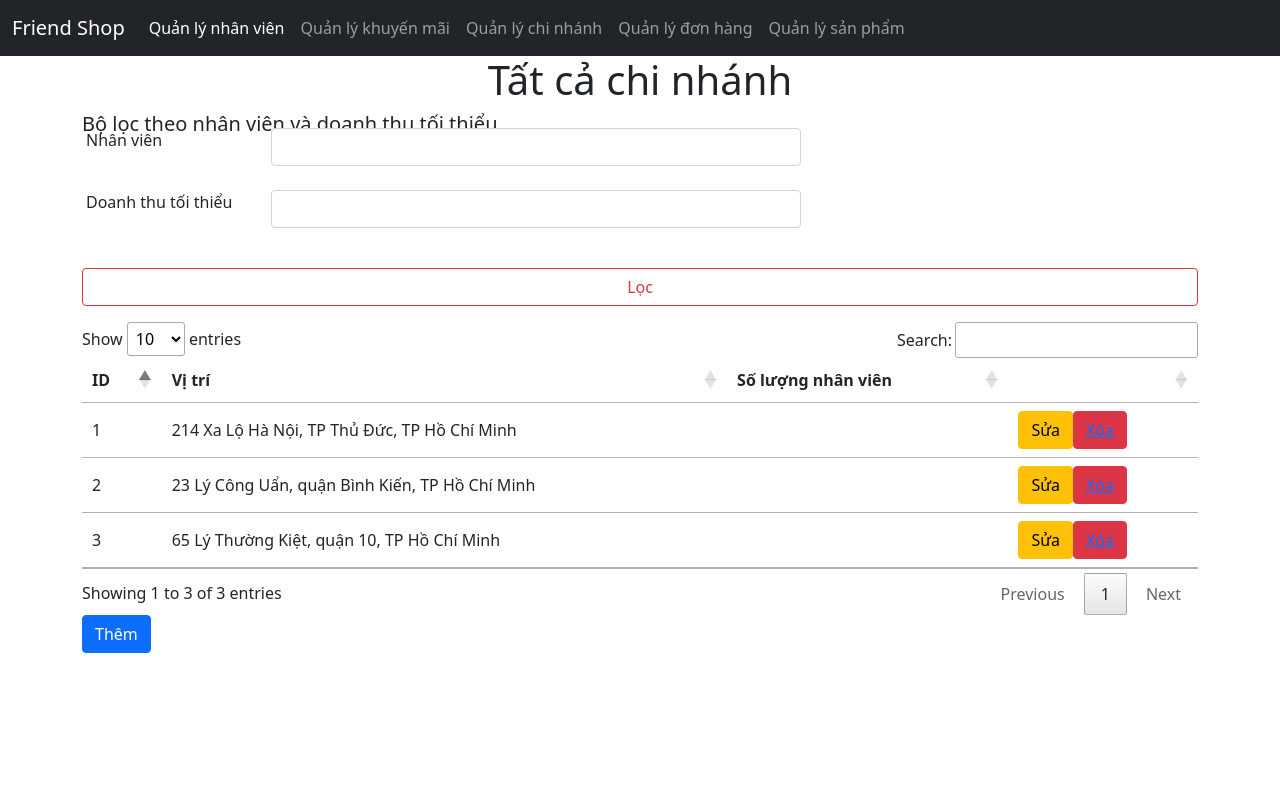
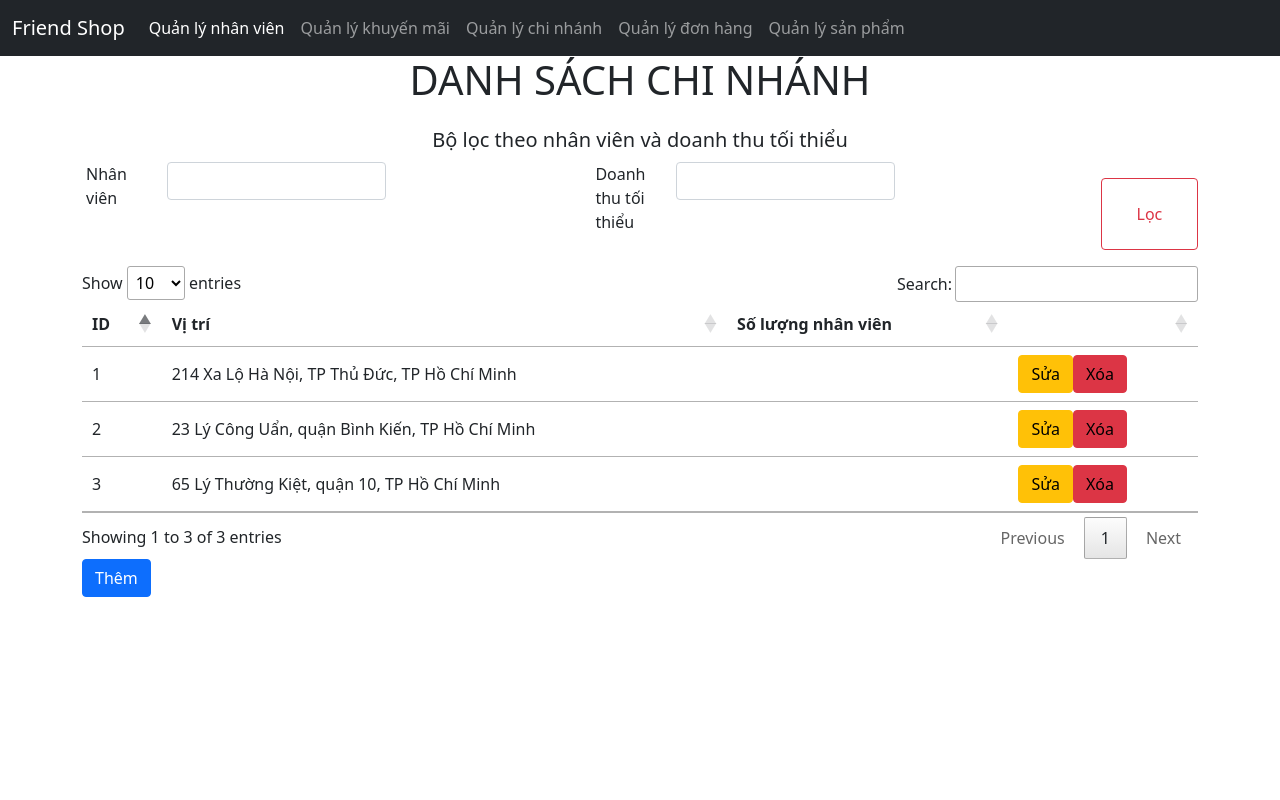
Before and after one commit to bao-nguyenbku/FRIEND_SHOP, a PHP site: page /manageStore.php in a window 1280 px wide. Run offline with PHP 8.4, Linux system fonts and the light colour scheme; data comes from the database, SQL or seed files in the repository; data that the repository does not hold is empty; some libraries are stand-ins or nearby versions.

Commit message:
update css Store

```diff
--- a/addStore.php
+++ b/addStore.php
@@ -37,7 +37,7 @@
     <meta http-equiv="X-UA-Compatible" content="IE=edge">
     <meta name="viewport" content="width=device-width, initial-scale=1.0">
     <title>Multilevel Company</title>
-    <link rel="stylesheet" href="./public/product.css">
+    <link rel="stylesheet" href="./public/store.css">
     <link href="https://cdn.jsdelivr.net/npm/bootstrap@5.1.1/dist/css/bootstrap.min.css" rel="stylesheet">
 
 </head>
@@ -79,6 +79,6 @@
         </div>
     </div>
     <script src="https://cdn.jsdelivr.net/npm/bootstrap@5.1.1/dist/js/bootstrap.bundle.min.js "></script>
-    <script src="./public/js/product.js"></script>
+    <script src="./public/js/store.js"></script>
 </body>
 </html>
--- a/manageStore.php
+++ b/manageStore.php
@@ -1,9 +1,9 @@
 <?php include "header.php"; ?>
 <?php include "controllers/storeController.php"; ?>
 
-<link rel="stylesheet" href="./public/manageProduct.css">
+<link rel="stylesheet" href="./public/manageStore.css">
 <div class="container">
-    <h1 style="text-align: center;">Tất cả chi nhánh</h1>
+    <h1 style="text-align: center;">DANH SÁCH CHI NHÁNH</h1>
     <div class="filter-form" >
         <h5>Bộ lọc theo nhân viên và doanh thu tối thiểu</h5>
         <form class="row g-3 needs-validation filterForm" action="manageStore.php" method="post" novalidate >
@@ -16,7 +16,7 @@
             <div class="mb-4 row" style="margin-bottom: 0">
                 <label class="form-label col-sm-2 " for="name">Doanh thu tối thiểu</label>
                 <div class="col-sm-6">
-                    <input type="text" class="form-control" name="filterIncome" id="username" placeholder="" required value="" >
+                    <input type="number" class="form-control" name="filterIncome" id="username" placeholder="" required value="" >
                 </div>
             </div>
             <div class="mb-3 d-grid gap-2">
@@ -26,15 +26,6 @@
     </div>
     <div id="filter-result" style="text-align: center;">
         <?php
-            if (!isset($getCate)){$getCate= '';}
-
-            if ($getCate != '' && $getStore !='')
-            {
-                echo "Danh sách <b> $getCate </b> cửa hàng <b> $getStore </b>";
-            }
-            else {
-                echo '';
-            }
         ?>
     </div>
 
--- /dev/null
+++ b/public/manageStore.css
@@ -0,0 +1,82 @@
+*
+{
+    padding: 0;
+    margin: 0;
+    box-sizing: border-box;
+}
+
+.sidebar-container
+{
+    width: 100%;
+}
+
+
+body {
+    width:100vw;
+    height:100vh;
+}
+.top-header {
+    height: 3em; background-color: black; text-align: right; padding-right: 2%;
+}
+.top-header-content:link {
+    line-height: 3em; text-decoration: none; color: #777;
+}
+.top-header-content:visited {
+    line-height: 3em; text-decoration: none; color: #777;
+}
+.top-header-content:hover {
+    line-height: 3em; text-decoration: none; color: #25a8ea;
+}
+.navbar-right
+{
+    float: right!important;
+    margin-right: -15px;
+
+}
+
+
+.table-container h2
+{
+    position: relative;
+    left: 50%;
+    transform: translateX(-50%);
+    color: red;
+    text-align: center;
+}
+
+/* EDIT sidebar */
+
+.sidebar-container .d-flex .nav button
+{
+    height: calc(100vh/7);
+}
+
+.tab-content
+{
+    width: 100%;
+    height: 100%;
+}
+ .filter-form
+{
+    margin-top: 3vh;
+}
+
+.filter-form .filterForm
+{
+    display: grid;
+    grid-template-columns: 45% 45% 10%;
+    flex: 1;
+    margin-top: 10px;
+}
+.filter-form h5
+{
+    position: relative;
+    left: 50%;
+    width: fit-content;
+    transform: translateX(-50%);
+}
+.link-product
+{
+    text-decoration: none;
+    color: black;
+}
--- a/updateStore.php
+++ b/updateStore.php
@@ -38,7 +38,7 @@
     <meta http-equiv="X-UA-Compatible" content="IE=edge">
     <meta name="viewport" content="width=device-width, initial-scale=1.0">
     <title>Multilevel Company</title>
-    <link rel="stylesheet" href="./public/product.css">
+    <link rel="stylesheet" href="./public/store.css">
     <link href="https://cdn.jsdelivr.net/npm/bootstrap@5.1.1/dist/css/bootstrap.min.css" rel="stylesheet">
 
 </head>
```
Also changed, not shown: public/store.css (added, +11 -0 lines).
